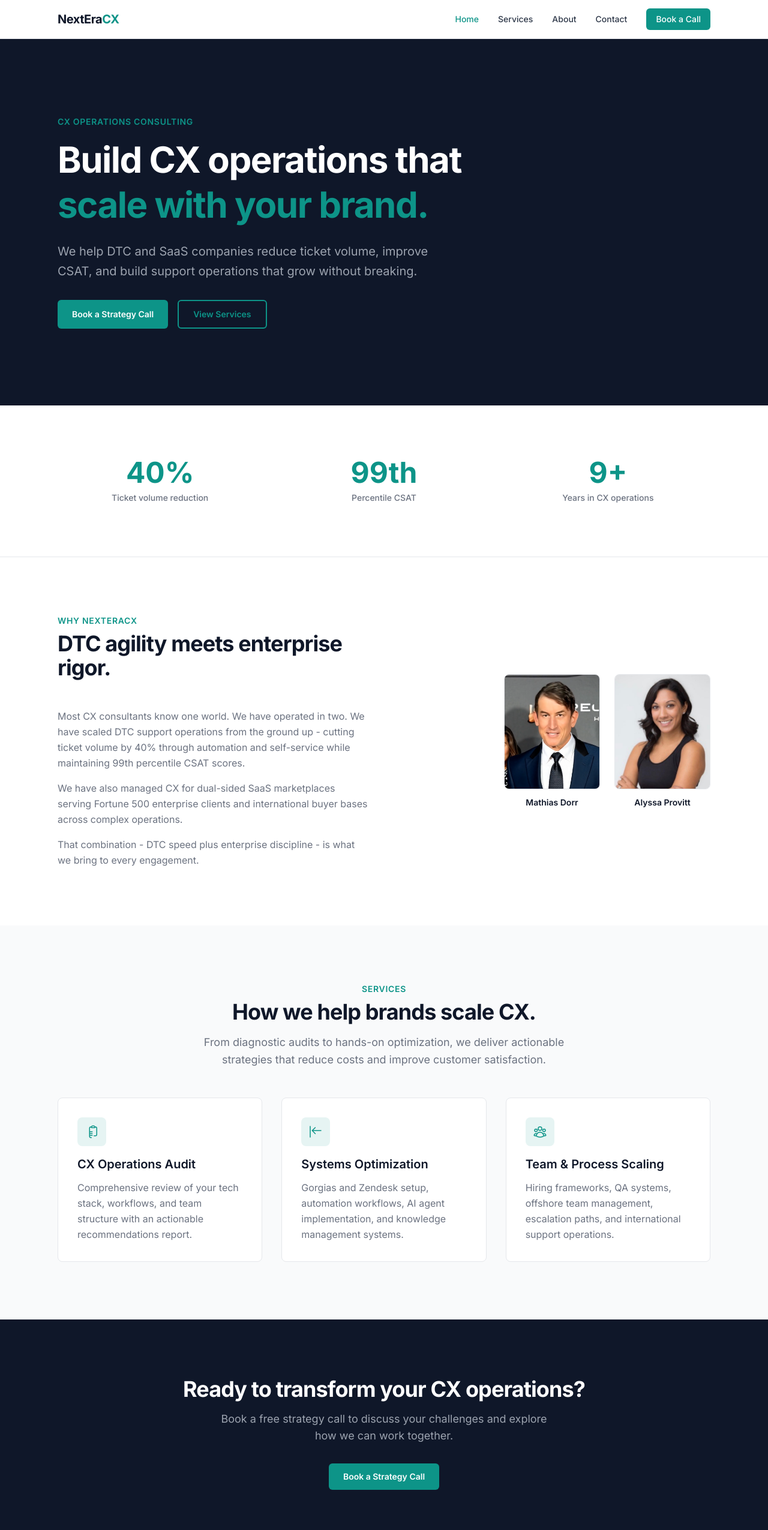
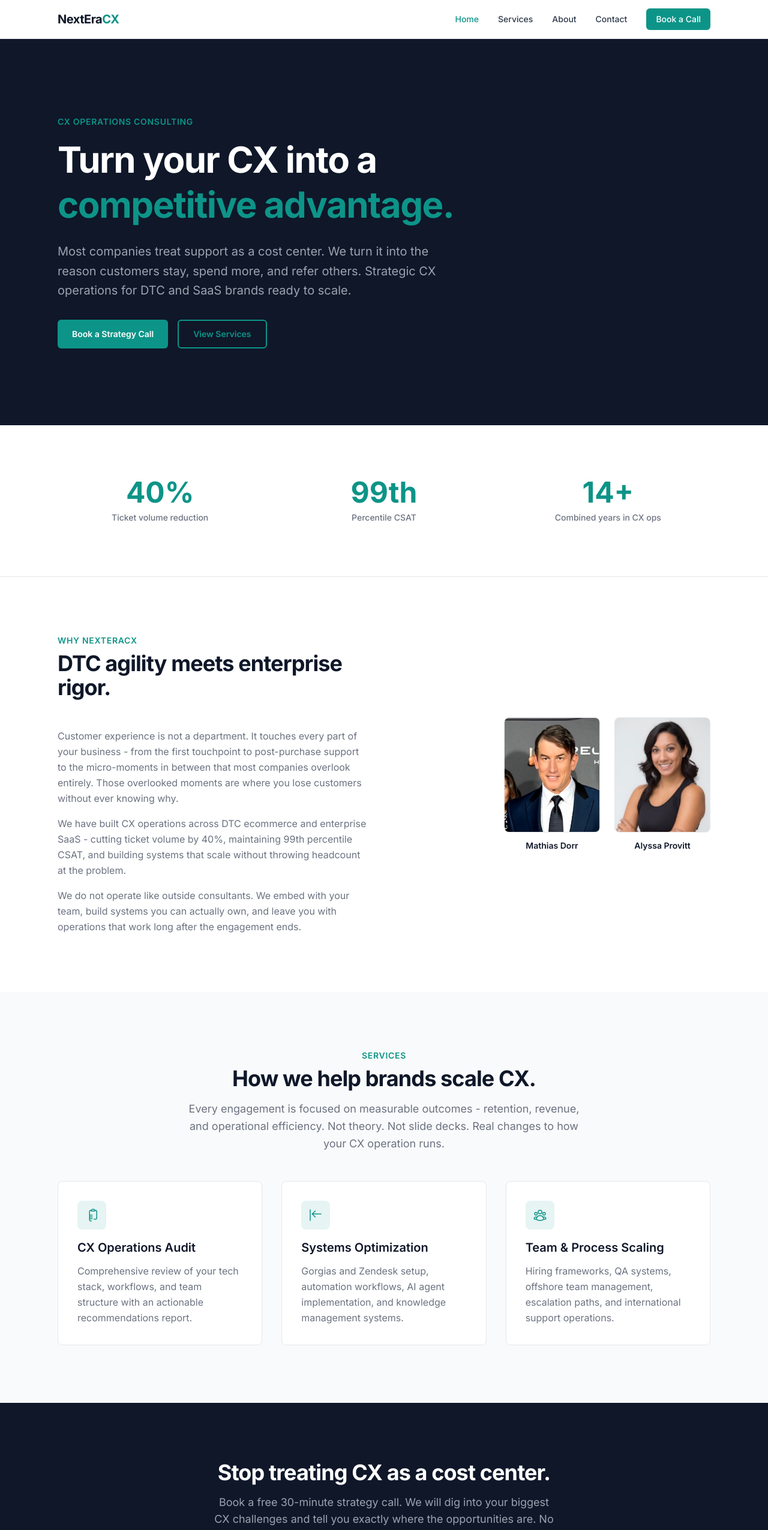
Before and after one commit to AllesAusloeschen/nexteracx, a Next.js app: page / in a window 1280 px wide. Shown: the top 2551 px of the page at 60% size. Built offline with nearby package versions, Linux system fonts and the light colour scheme.

Commit message:
Strengthen CX messaging - competitive advantage framing, micro-moments, embed-with-team positioning

```diff
--- a/app/page.tsx
+++ b/app/page.tsx
@@ -15,12 +15,13 @@ export default function HomePage() {
               CX Operations Consulting
             </p>
             <h1 className="text-4xl md:text-5xl lg:text-6xl font-bold tracking-tight leading-tight mb-6">
-              Build CX operations that{" "}
-              <span className="text-teal">scale with your brand.</span>
+              Turn your CX into a{" "}
+              <span className="text-teal">competitive advantage.</span>
             </h1>
             <p className="text-lg md:text-xl text-gray-400 leading-relaxed mb-8 max-w-2xl">
-              We help DTC and SaaS companies reduce ticket volume, improve CSAT,
-              and build support operations that grow without breaking.
+              Most companies treat support as a cost center. We turn it into
+              the reason customers stay, spend more, and refer others. Strategic
+              CX operations for DTC and SaaS brands ready to scale.
             </p>
             <div className="flex flex-col sm:flex-row gap-4">
               <CTAButton href="/contact">Book a Strategy Call</CTAButton>
@@ -38,7 +39,7 @@ export default function HomePage() {
           <div className="grid grid-cols-1 sm:grid-cols-3 gap-8">
             <StatCard value="40%" label="Ticket volume reduction" />
             <StatCard value="99th" label="Percentile CSAT" />
-            <StatCard value="9+" label="Years in CX operations" />
+            <StatCard value="14+" label="Combined years in CX ops" />
           </div>
         </div>
       </section>
@@ -55,19 +56,22 @@ export default function HomePage() {
               />
               <div className="space-y-4 text-gray-600 leading-relaxed">
                 <p>
-                  Most CX consultants know one world. We have operated in two.
-                  We have scaled DTC support operations from the ground up -
-                  cutting ticket volume by 40% through automation and
-                  self-service while maintaining 99th percentile CSAT scores.
+                  Customer experience is not a department. It touches every part
+                  of your business - from the first touchpoint to post-purchase
+                  support to the micro-moments in between that most companies
+                  overlook entirely. Those overlooked moments are where you lose
+                  customers without ever knowing why.
                 </p>
                 <p>
-                  We have also managed CX for dual-sided SaaS marketplaces
-                  serving Fortune 500 enterprise clients and international
-                  buyer bases across complex operations.
+                  We have built CX operations across DTC ecommerce and
+                  enterprise SaaS - cutting ticket volume by 40%, maintaining
+                  99th percentile CSAT, and building systems that scale without
+                  throwing headcount at the problem.
                 </p>
                 <p>
-                  That combination - DTC speed plus enterprise discipline - is
-                  what we bring to every engagement.
+                  We do not operate like outside consultants. We embed with
+                  your team, build systems you can actually own, and leave you
+                  with operations that work long after the engagement ends.
                 </p>
               </div>
             </div>
@@ -95,7 +99,7 @@ export default function HomePage() {
           <SectionHeading
             label="Services"
             title="How we help brands scale CX."
-            description="From diagnostic audits to hands-on optimization, we deliver actionable strategies that reduce costs and improve customer satisfaction."
+            description="Every engagement is focused on measurable outcomes - retention, revenue, and operational efficiency. Not theory. Not slide decks. Real changes to how your CX operation runs."
           />
           <div className="grid grid-cols-1 md:grid-cols-3 gap-8">
             <ServiceCard
@@ -133,11 +137,12 @@ export default function HomePage() {
       <section className="bg-navy text-white">
         <div className="mx-auto max-w-6xl px-6 lg:px-8 py-20 md:py-24 text-center">
           <h2 className="text-3xl md:text-4xl font-bold tracking-tight mb-4">
-            Ready to transform your CX operations?
+            Stop treating CX as a cost center.
           </h2>
           <p className="text-gray-400 text-lg mb-8 max-w-xl mx-auto">
-            Book a free strategy call to discuss your challenges and explore how
-            we can work together.
+            Book a free 30-minute strategy call. We will dig into your biggest
+            CX challenges and tell you exactly where the opportunities are.
+            No pitch, no pressure.
           </p>
           <CTAButton href="/contact">Book a Strategy Call</CTAButton>
         </div>
--- a/app/services/page.tsx
+++ b/app/services/page.tsx
@@ -19,7 +19,7 @@ const services = [
     id: "audit",
     title: "CX Operations Audit",
     description:
-      "A thorough diagnostic of your current support operations, technology stack, and team workflows. You get a clear picture of what is working, what is not, and exactly where the leverage points are.",
+      "Every touchpoint your customers hit tells a story. Most companies are not reading it. We audit your full CX operation - tech stack, workflows, team structure, and the micro-moments between tickets that quietly cost you customers and revenue.",
     deliverables: [
       "Full review of current CX tech stack and tool configuration",
       "Workflow mapping and bottleneck identification",
@@ -32,7 +32,7 @@ const services = [
     id: "optimization",
     title: "Systems Optimization",
     description:
-      "Hands-on implementation to get maximum value from your CX platform. Whether you are on Gorgias, Zendesk, or evaluating a migration, we configure and optimize your systems for efficiency and scale.",
+      "Your CX platform should be driving efficiency, not creating busywork. We get hands-on with Gorgias, Zendesk, or whatever you are running - configuring automations, building AI workflows, and eliminating the manual work that is eating your team's time.",
     deliverables: [
       "Gorgias or Zendesk setup, configuration, and migration",
       "Automation workflows (macros, rules, triggers)",
@@ -46,7 +46,7 @@ const services = [
     id: "scaling",
     title: "Team & Process Scaling",
     description:
-      "Build the people systems and processes that let your CX operation grow without proportionally growing headcount. From hiring to QA to international expansion.",
+      "Growth should not mean linearly adding headcount. We build the hiring frameworks, QA systems, and operational processes that let your CX team handle more volume without burning out or dropping quality.",
     deliverables: [
       "Hiring frameworks and interview processes for CX roles",
       "QA scoring systems and agent performance management",
```
